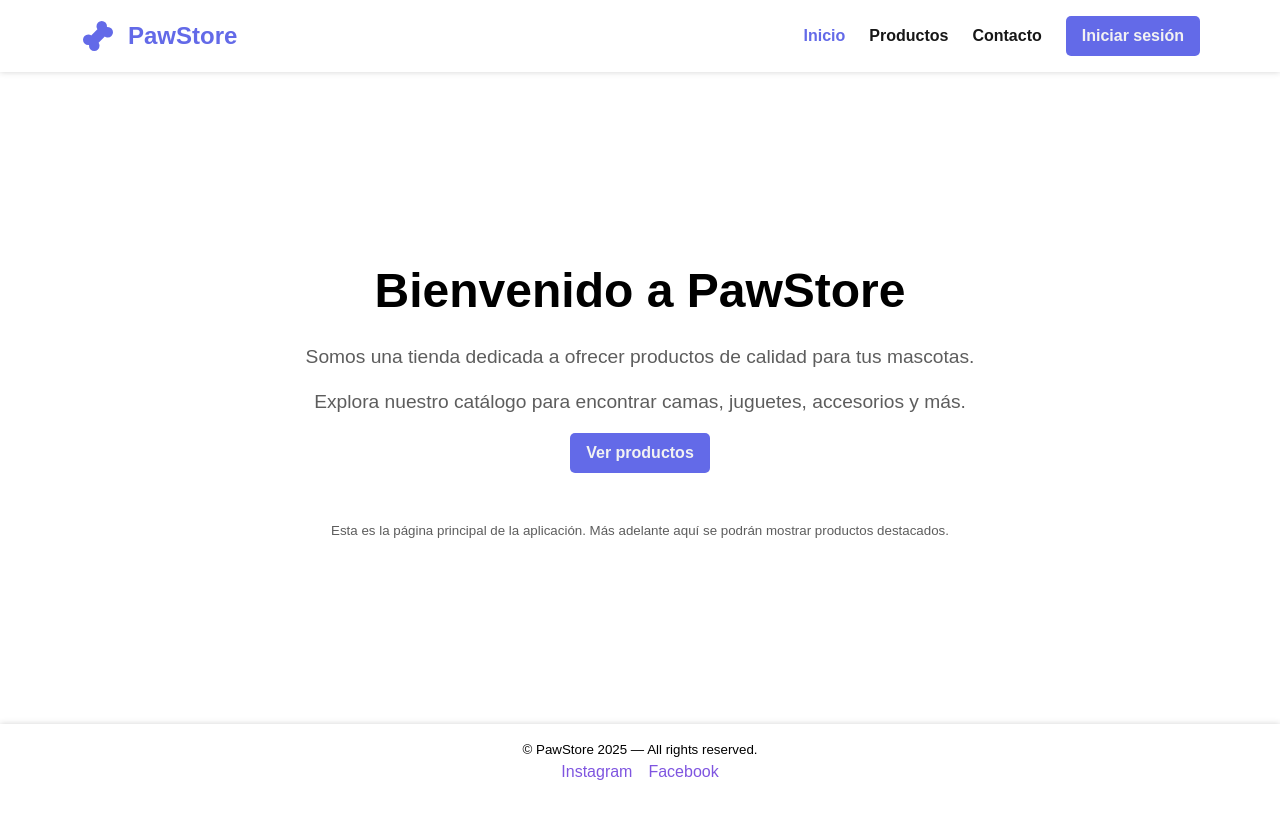
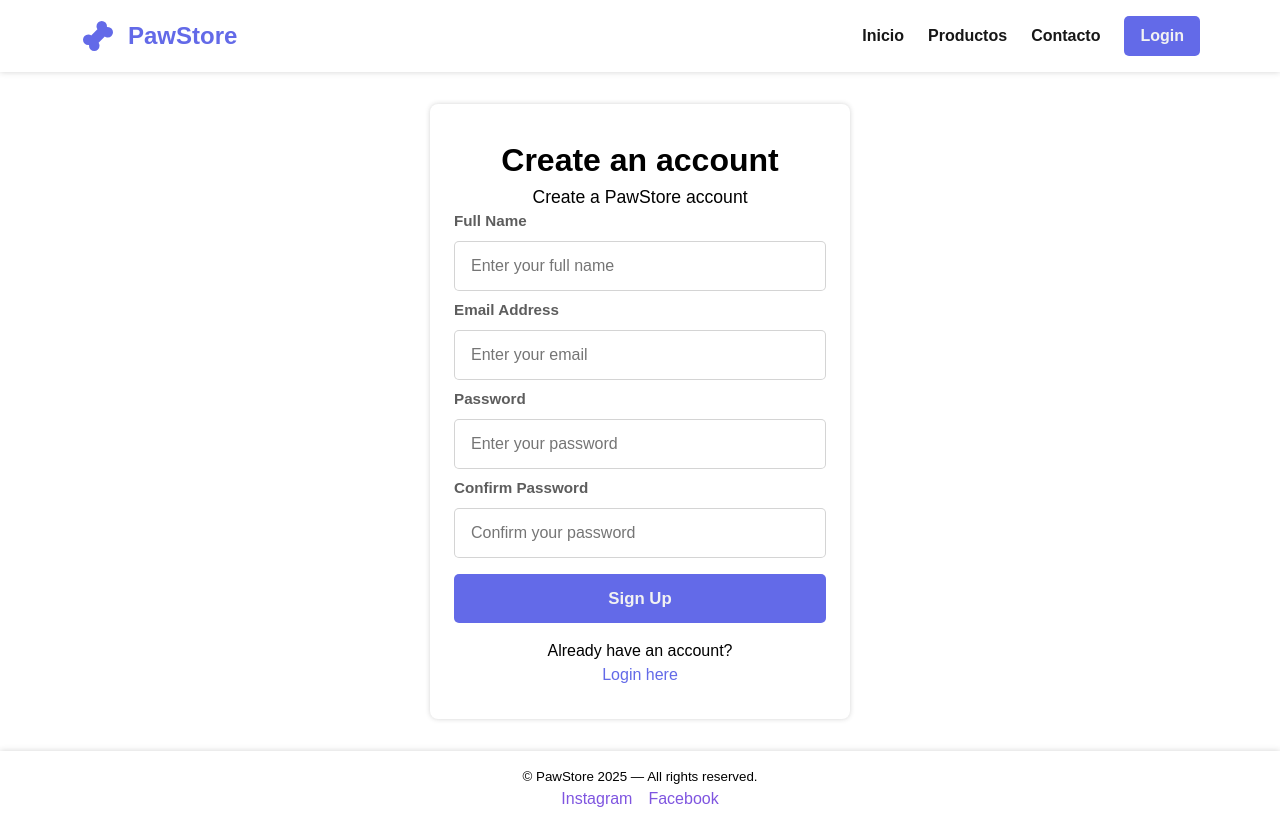
Before and after one commit to Czar81/PawStore, a React (Vite) app: page /signup in a window 1280 px wide. Before the commit the page ends 800 px from the top, so only its background shows below. Built offline with nearby package versions, Linux system fonts and the light colour scheme; no server answers.

Commit message:
feat: implemented react-router-dom

```diff
--- a/src/app.jsx
+++ b/src/app.jsx
@@ -1,4 +1,5 @@
 import { useState, useEffect } from 'react';
+import { Routes, Route } from 'react-router-dom';
 import Navbar from './components/structure/Navbar';
 import Footer from './components/structure/Footer';
 import ProtectedRoute from './components/structure/ProtectedRoute';
@@ -8,6 +9,10 @@ import SignupPage from './pages/SignupPage';
 import CatalogPage from './pages/CatalogPage';
 import ProductPage from './pages/ProductPage';
 import AdminPage from './pages/AdminPage';
+import CheckoutPage from './pages/CheckoutPage';
+import ThankYouPage from './pages/ThankYouPage';
+import ContactPage from './pages/ContactPage';
+import NotFoundPage from './pages/NotFoundPage';
 import { useProductStore } from './store/productStore';
 import { useUserStore } from './store/userStore';
 import { getProducts } from '@/services/apiProduct';
@@ -16,13 +21,10 @@ import { getProfile } from '@/services/user/apiUser';
 import Spinner from './components/generic/spinner';
 
 function App() {
-  const [activeView, setActiveView] = useState('start');
   const setProducts = useProductStore((state) => state.setProducts);
   const [loading, setLoading] = useState(true);
-  const isAuthenticated = useUserStore((state) => state.isAuthenticated);
-  const user = useUserStore((state) => state.user);
+  const setUser = useUserStore((state) => state.setUser);
   const logout = useUserStore((state) => state.logout);
-  const setUser = useUserStore((state) => state.setUser);
 
   useEffect(() => {
     async function initialize() {
@@ -37,9 +39,6 @@ function App() {
               email: profile.email,
               role: profile.role || 'user',
             });
-            if (profile.role === 'admin') {
-              setActiveView('admin');
-            }
           }
         } else {
           logout();
@@ -50,7 +49,7 @@ function App() {
           setProducts(products);
         }
       } catch (err) {
-        console.error('Error al inicializar la app:', err);
+        console.error('Error initializing app:', err);
       } finally {
         setLoading(false);
       }
@@ -59,19 +58,10 @@ function App() {
     initialize();
   }, []);
 
-  useEffect(() => {
-    if (activeView === 'admin') {
-      if (!isAuthenticated || user?.role !== 'admin') {
-        setActiveView('start');
-      }
-    }
-  }, [activeView, isAuthenticated, user]);
-
-  if (loading && activeView !== 'login' && activeView !== 'signup') {
-    {
+  if (loading) {
     return (
       <>
-          <Navbar activeView={activeView} setActiveView={setActiveView} />
+        <Navbar />
         <main className="main-text">
           <Spinner />
         </main>
@@ -79,31 +69,29 @@ function App() {
       </>
     );
   }
-  }
+
   return (
     <>
-      <Navbar activeView={activeView} setActiveView={setActiveView} />
-
-      {activeView === 'start' && <HomePage setActiveView={setActiveView} />}
-
-      {activeView === 'login' && <LoginPage setActiveView={setActiveView} />}
-
-      {activeView === 'signup' && <SignupPage setActiveView={setActiveView} />}
-
-      {activeView === 'products' && (
-        <CatalogPage setActiveView={setActiveView} />
-      )}
-
-      {activeView === 'product' && (
-        <ProductPage setActiveView={setActiveView} />
-      )}
-
-      {activeView === 'admin' && (
+      <Navbar />
+      <Routes>
+        <Route path="/" element={<HomePage />} />
+        <Route path="/products" element={<CatalogPage />} />
+        <Route path="/products/:id" element={<ProductPage />} />
+        <Route path="/contact" element={<ContactPage />} />
+        <Route path="/login" element={<LoginPage />} />
+        <Route path="/signup" element={<SignupPage />} />
+        <Route path="/checkout" element={<CheckoutPage />} />
+        <Route path="/thanks" element={<ThankYouPage />} />
+        <Route
+          path="/admin"
+          element={
             <ProtectedRoute requiredRoles={['admin']}>
-          <AdminPage setActiveView={setActiveView} />
+              <AdminPage />
             </ProtectedRoute>
-      )}
-
+          }
+        />
+        <Route path="*" element={<NotFoundPage />} />
+      </Routes>
       <Footer />
     </>
   );
--- a/src/components/generic/AuthSection.jsx
+++ b/src/components/generic/AuthSection.jsx
@@ -1,19 +1,21 @@
+import { useNavigate } from 'react-router-dom';
 import { useUserStore } from '@/store/userStore';
 import { logout as logoutAPI } from '@/services/user/authService';
 
-function AuthSection({ setActiveView }) {
+function AuthSection() {
   const user = useUserStore((state) => state.user);
   const isAuthenticated = useUserStore((state) => state.isAuthenticated);
   const logout = useUserStore((state) => state.logout);
+  const navigate = useNavigate();
 
   const handleLogout = () => {
     logoutAPI();
     logout();
-    setActiveView('start');
+    navigate('/');
   };
 
   const handleLoginClick = () => {
-    setActiveView('login');
+    navigate('/login');
   };
 
   return (
@@ -21,18 +23,18 @@ function AuthSection({ setActiveView }) {
       {isAuthenticated && user ? (
         <>
           <span className="nav-user">
-            Sesión: <strong>{user.email}</strong>
+            Session: <strong>{user.email}</strong>
             {user.role === 'admin' && (
               <span className="nav-role admin">admin</span>
             )}
           </span>
           <button className="btn btn-logout" onClick={handleLogout}>
-            Cerrar sesión
+            Logout
           </button>
         </>
       ) : (
         <button className="btn btn-lilac" onClick={handleLoginClick}>
-          Iniciar sesión
+          Login
         </button>
       )}
     </div>
--- a/src/main.jsx
+++ b/src/main.jsx
@@ -1,11 +1,14 @@
 import './styles/main.css';
 import { StrictMode } from 'react';
 import { createRoot } from 'react-dom/client';
+import { BrowserRouter } from 'react-router-dom';
 import App from './app';
 
 const root = createRoot(document.getElementById('root'));
 root.render(
   <StrictMode>
-    <App />
+    <BrowserRouter>
+      <App />
+    </BrowserRouter>
   </StrictMode>
 );
--- a/src/pages/CatalogPage.jsx
+++ b/src/pages/CatalogPage.jsx
@@ -1,21 +1,18 @@
+import { useNavigate } from 'react-router-dom';
+import { useProductStore } from '@/store/productStore';
 import ProductCard from '@/components/product/ProductCard';
 import NotFound from '@/components/generic/NotFound';
-import { useProductStore } from '@/store/productStore';
 
-function CatalogPage({ setActiveView }) {
-  const setSelectedProductId = useProductStore(
-    (state) => state.setSelectedProductId
-  );
+function CatalogPage() {
   const products = useProductStore((state) => state.products);
-
-
+  const navigate = useNavigate();
 
   if (products.length === 0) {
     return (
       <main className="main-text">
         <NotFound
-          title="No hay productos disponibles por el momento"
-          desc="Intenta cambiar los filtros o la búsqueda"
+          title="No products available at the moment"
+          desc="Try changing filters or search"
         />
       </main>
     );
@@ -23,16 +20,13 @@ function CatalogPage({ setActiveView }) {
 
   return (
     <main className="catalog">
-      <h2>Catalogo de Productos</h2>
+      <h2>Product Catalog</h2>
       <div className="products-container">
         {products.map((product) => (
           <ProductCard
             product={product}
             key={product.id}
-            onClick={() => {
-              setActiveView('product');
-              setSelectedProductId(product.id);
-            }}
+            onClick={() => navigate(`/products/${product.id}`)}
           />
         ))}
       </div>
--- a/src/pages/HomePage.jsx
+++ b/src/pages/HomePage.jsx
@@ -1,28 +1,24 @@
-function StartPage({ setActiveView }) {
+import { Link } from 'react-router-dom';
+
+function HomePage() {
   return (
     <main className="main-text">
-      <h2>Bienvenido a PawStore</h2>
+      <h2>Welcome to PawStore</h2>
       <p>
-        Somos una tienda dedicada a ofrecer productos de calidad para tus
-        mascotas.
+        We are a store dedicated to offering quality products for your pets.
       </p>
       <p>
-        Explora nuestro catálogo para encontrar camas, juguetes, accesorios y
-        más.
+        Explore our catalog to find beds, toys, accessories and more.
       </p>
-      <button
-        type="button"
-        className="btn btn-lilac"
-        onClick={() => setActiveView('products')}
-      >
-        Ver productos
-      </button>
+      <Link to="/products" className="btn btn-lilac">
+        View products
+      </Link>
       <small>
-        Esta es la página principal de la aplicación. Más adelante aquí se
-        podrán mostrar productos destacados.
+        This is the main page of the application. Later on, featured products
+        could be shown here.
       </small>
     </main>
   );
 }
 
-export default StartPage;
+export default HomePage;
--- a/src/pages/LoginPage.jsx
+++ b/src/pages/LoginPage.jsx
@@ -1,11 +1,13 @@
 import { useState } from 'react';
+import { useNavigate } from 'react-router-dom';
 import { useUserStore } from '@/store/userStore';
 import { login as loginAPI } from '@/services/user/authService';
 import { getProfile } from '@/services/user/apiUser';
 import FormLogin from '@/components/forms/FormLogin';
 
-function LoginPage({ setActiveView }) {
+function LoginPage() {
   const setUser = useUserStore((state) => state.setUser);
+  const navigate = useNavigate();
   const [loading, setLoading] = useState(false);
   const [error, setError] = useState(null);
 
@@ -19,8 +21,7 @@ function LoginPage({ setActiveView }) {
       });
 
       if (!loginResult) {
-        console.log(loginResult)
-        setError('Credenciales inválidas. Intenta de nuevo.');
+        setError('Invalid credentials. Please try again.');
         return;
       }
 
@@ -33,12 +34,12 @@ function LoginPage({ setActiveView }) {
           role: userProfile.role || 'user',
           token: loginResult.token,
         });
-        setActiveView(userProfile.role === 'admin' ? 'admin' : 'products');
+        navigate(userProfile.role === 'admin' ? '/admin' : '/products');
       } else {
-        setError('Error al obtener datos del usuario');
+        setError('Error fetching user profile.');
       }
     } catch (err) {
-      setError('Error al iniciar sesión. Por favor, intenta de nuevo.');
+      setError('An error occurred during login. Please try again.');
       console.error(err);
     } finally {
       setLoading(false);
@@ -48,14 +49,16 @@ function LoginPage({ setActiveView }) {
   return (
     <main className="page-generic">
       <section className="section-form">
-        <h2>Iniciar Sesión</h2>
-        <p className="login-subtitle">Accede a tu cuenta de PawStore</p>
+        <h2>Login</h2>
+        <p className="login-subtitle">Access your PawStore account</p>
 
         <FormLogin onSubmit={onSubmit} loading={loading} error={error} />
 
         <div className="form-footer">
-          <p>¿No tienes cuenta?</p>
-          <a className='link' onClick={() => setActiveView("signup")}>Crea una aqui</a>
+          <p>Don't have an account?</p>
+          <a className="link" onClick={() => navigate('/signup')}>
+            Create one here
+          </a>
         </div>
       </section>
     </main>
--- a/src/pages/ProductPage.jsx
+++ b/src/pages/ProductPage.jsx
@@ -1,43 +1,64 @@
+import { useParams, useNavigate } from 'react-router-dom';
 import { useProductStore } from '@/store/productStore';
+import { useCartStore } from '@/store/cartStore';
 
-function ProductPage({ setActiveView }) {
-  const product = useProductStore((state) => state.getSelectedProduct());
+function ProductPage() {
+  const { id } = useParams();
+  const product = useProductStore((state) =>
+    state.products.find((p) => p.id === Number(id))
+  );
+  const addToCart = useCartStore((state) => state.addToCart);
+  const navigate = useNavigate();
 
   if (!product) {
     return (
       <main className="main-text">
-        <h2>Producto no encontrado</h2>
-        <p>El producto que buscas no existe o ha sido eliminado.</p>
+        <h2>Product not found</h2>
+        <p>The product you are looking for does not exist or has been removed.</p>
         <button
-          className="btn-lilac"
+          className="btn btn-lilac"
           type="button"
-          onClick={() => setActiveView('products')}
+          onClick={() => navigate('/products')}
         >
-          Volver al catalogo
+          Back to catalog
         </button>
       </main>
     );
   }
+
+  const handleAddToCart = () => {
+    addToCart(product);
+  };
+
   return (
     <main className="product-details">
       <div className="img-product-container">
-        <img className="img-product" src={product.imagen || 'https://via.placeholder.com/400'} alt="Product image" />
+        <img
+          className="img-product"
+          src={product.image || 'https://placehold.co/400?text=No+Image'}
+          alt="Product image"
+        />
       </div>
       <div className="product-desc">
-        <h2 className="title">{product.name || 'Sin nombre'}</h2>
-        <p className="price">₡{product.price  || 0}</p>
-        <p className="category">{product.categoria || 'Sin categoría'}</p>
-        <p className="description">{product.descripcion || 'Sin descripción'}</p>
-        <small>
-          Más adelante aquí se podrá agregar este producto al carrito y
-          completar la compra.
-        </small>
+        <h2 className="title">{product.name || 'No name'}</h2>
+        <p className="price">₡{product.price || 0}</p>
+        <p className="category">{product.category || 'No category'}</p>
+        <p className="description">
+          {product.description || 'No description'}
+        </p>
         <button
           className="btn btn-lilac"
           type="button"
-          onClick={() => setActiveView('products')}
+          onClick={handleAddToCart}
         >
-          Volver al catalogo
+          Add to cart
+        </button>
+        <button
+          className="btn btn-blank"
+          type="button"
+          onClick={() => navigate('/products')}
+        >
+          Back to catalog
         </button>
       </div>
     </main>
--- a/src/pages/SignupPage.jsx
+++ b/src/pages/SignupPage.jsx
@@ -1,11 +1,13 @@
 import { useState } from 'react';
+import { useNavigate } from 'react-router-dom';
 import { useUserStore } from '@/store/userStore';
 import { signUp as signupAPI } from '@/services/user/authService';
 import { getProfile } from '@/services/user/apiUser';
 import FormSignup from '@/components/forms/FormSignup';
 
-function SignupPage({ setActiveView }) {
+function SignupPage() {
   const setUser = useUserStore((state) => state.setUser);
+  const navigate = useNavigate();
   const [loading, setLoading] = useState(false);
   const [error, setError] = useState(null);
 
@@ -13,14 +15,14 @@ function SignupPage({ setActiveView }) {
     setLoading(true);
     setError(null);
     try {
-      const signupResult  = await signupAPI({
+      const signupResult = await signupAPI({
         name: data.name,
         email: data.email,
         password: data.password,
       });
 
-      if (!signupResult ) {
-        setError('Credenciales inválidas. Intenta de nuevo.');
+      if (!signupResult) {
+        setError('Invalid credentials. Please try again.');
         return;
       }
 
@@ -34,12 +36,12 @@ function SignupPage({ setActiveView }) {
           role: userProfile.role || 'user',
           token: signupResult.token,
         });
-        setActiveView(userProfile.role === 'admin' ? 'admin' : 'products');
+        navigate(userProfile.role === 'admin' ? '/admin' : '/products');
       } else {
-        setError('Error al obtener datos del usuario');
+        setError('Error fetching user profile.');
       }
     } catch (err) {
-      setError('Error al iniciar sesión. Por favor, intenta de nuevo.');
+      setError('An error occurred during signup. Please try again.');
       console.error(err);
     } finally {
       setLoading(false);
@@ -49,14 +51,16 @@ function SignupPage({ setActiveView }) {
   return (
     <main className="page-generic">
       <section className="section-form">
-        <h2>Crear una cuenta</h2>
-        <p className="form-subtitle">Crea una cuenta de PawStore</p>
+        <h2>Create an account</h2>
+        <p className="form-subtitle">Create a PawStore account</p>
 
         <FormSignup onSubmit={onSubmit} loading={loading} error={error} />
 
         <div className="form-footer">
-          <p>¿Ya tienes cuenta?</p>
-          <a className='link' onClick={() => setActiveView("login")}>Inicia sesion</a>
+          <p>Already have an account?</p>
+          <a className="link" onClick={() => navigate('/login')}>
+            Login here
+          </a>
         </div>
       </section>
     </main>
```
Also changed, not shown: src/components/structure/ProtectedRoute.jsx (+4 -28 lines). Lines whose indentation alone changed are shown as unchanged.
